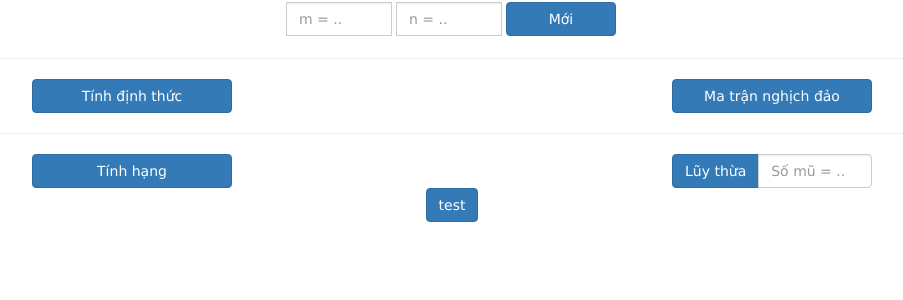
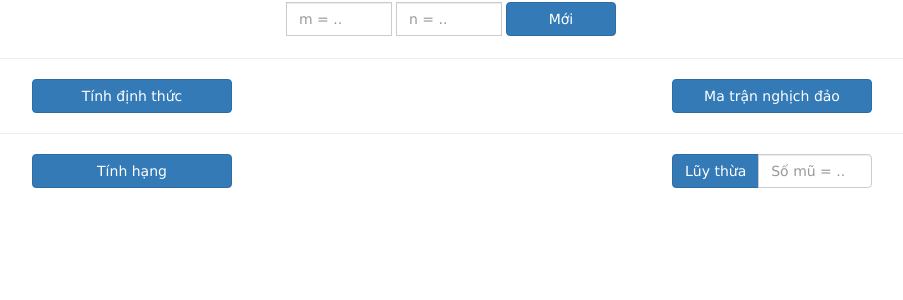
Before and after one commit to thuctoa/ungdungtoanpro, a Yii app: template views/matran/index.php in a window 1280 px wide. Shown: the top 300 px of the page, without its empty margins (188-1091 px from the left). Run offline with PHP 8.4 and a stand-in for Yii, Linux system fonts and the light colour scheme; the template is opened without the code that fills it, so the values that code supplies are empty; some libraries are stand-ins or nearby versions.

Commit message:
khóa nút test ở đuầ vào

```diff
--- a/views/matran/index.php
+++ b/views/matran/index.php
@@ -79,9 +79,9 @@
                 </div>
             </div>
         </div>
-        <button
+<!--        <button
             class="btn btn-primary"
             onclick="giai('test');"
-            type="button"><?php echo Yii::t('app','test');?>
-        </button>
+            type="button"><?php //echo Yii::t('app','test');?>
+        </button>-->
     </div>
```
